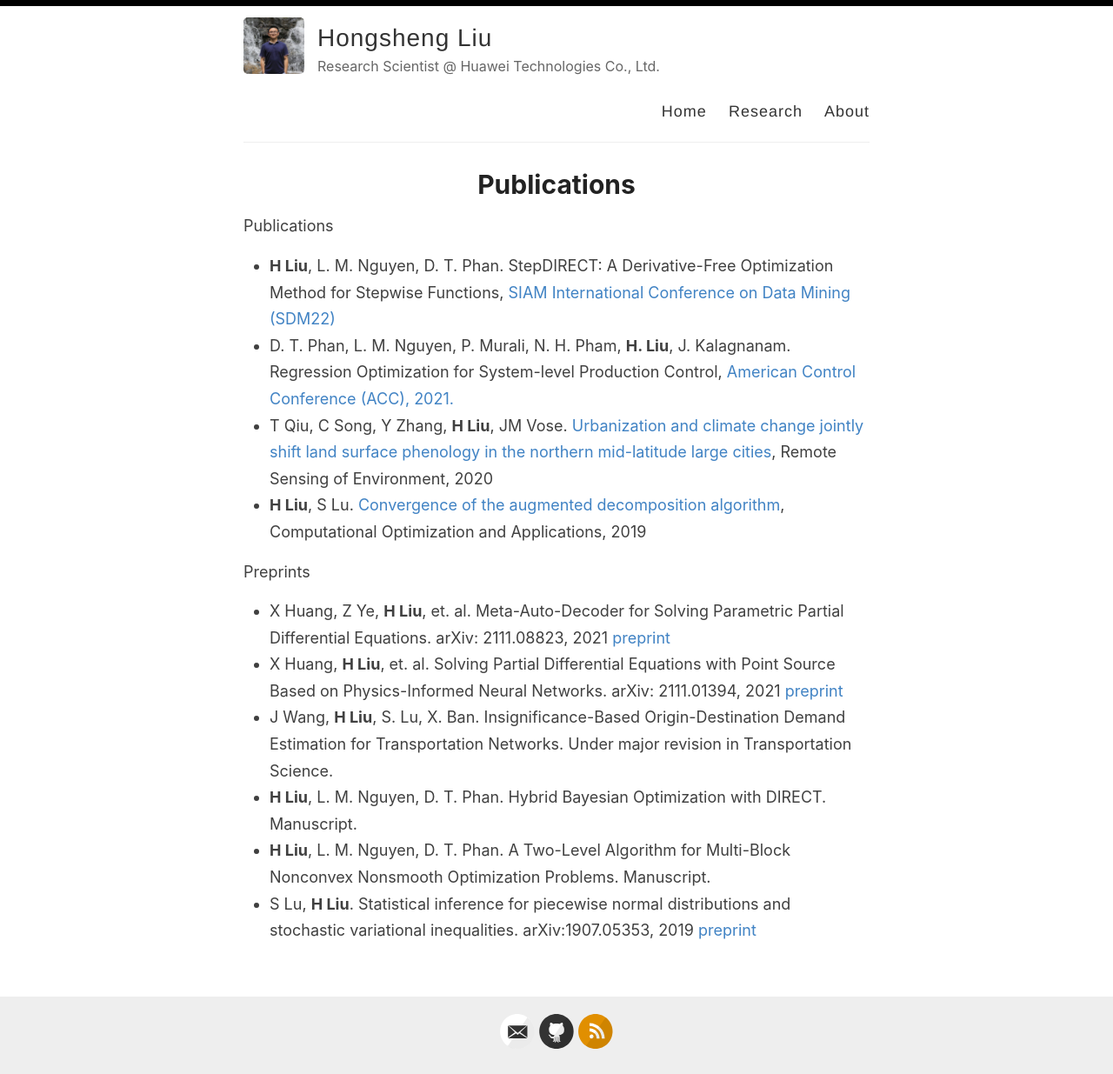
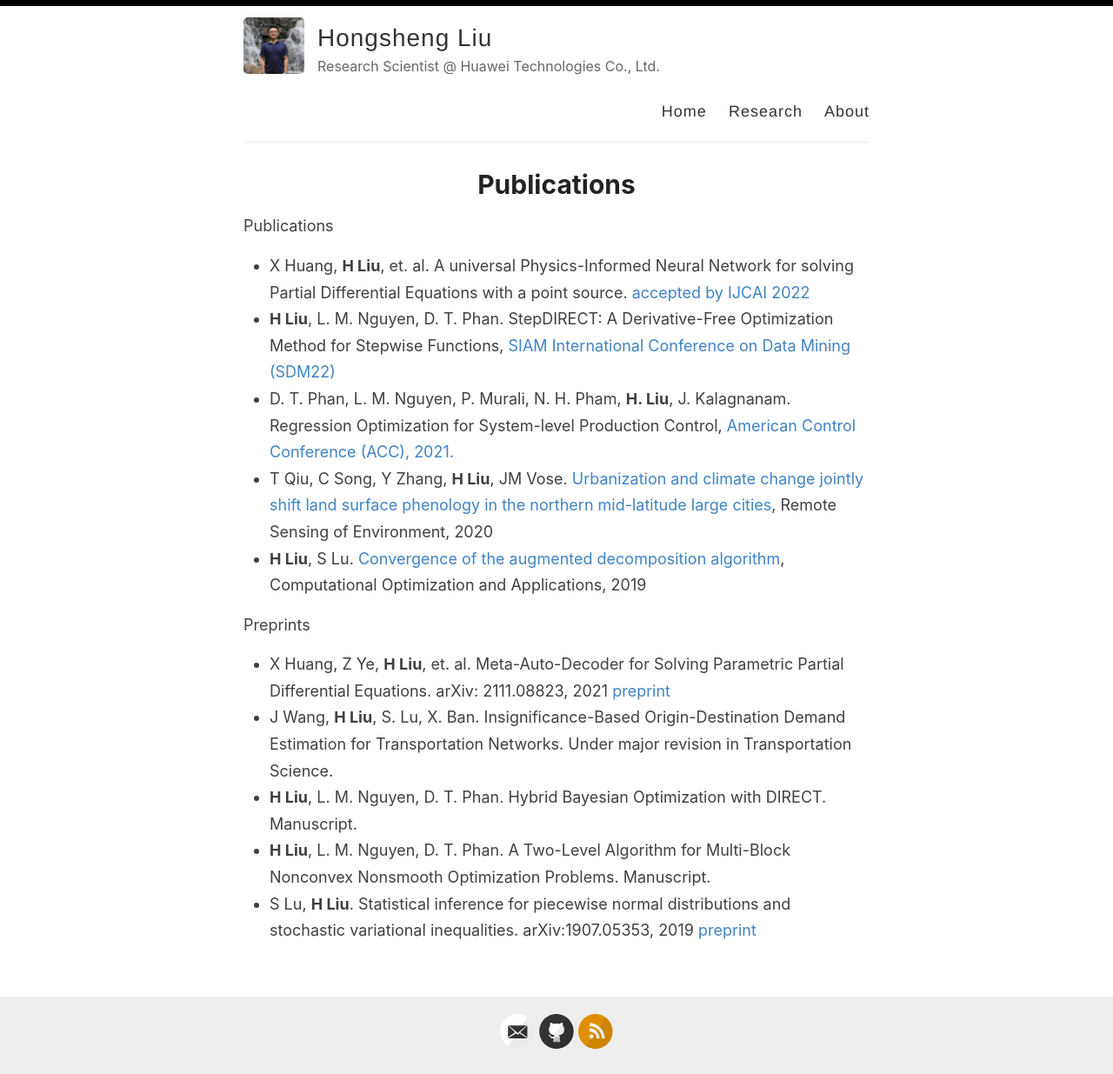
Before and after one commit to hsliuustc/hsliuustc.github.io, a Jekyll site: the page built from _pages/research.md, in a window 1280 px wide. Shown: the whole page at 87% size. Built offline with Jekyll 4.4.1, drawn with Linux system fonts in a browser that asks for light colours.

Commit message:
add ijcai paper

```diff
--- a/_pages/research.md
+++ b/_pages/research.md
@@ -6,6 +6,7 @@ permalink: /Research/
 
 
 Publications
+- X Huang, <strong>H Liu</strong>, et. al. A universal Physics-Informed Neural Network for solving Partial Differential Equations with a point source. [accepted by IJCAI 2022](https://arxiv.org/pdf/2111.01394.pdf)
 - <strong>H Liu</strong>, L. M. Nguyen, D. T. Phan. StepDIRECT: A Derivative-Free Optimization Method for Stepwise Functions, [SIAM International Conference on Data Mining (SDM22)](https://www.siam.org/conferences/cm/conference/sdm22)
 - D. T. Phan, L. M. Nguyen, P. Murali, N. H. Pham, <strong>H. Liu</strong>, J. Kalagnanam. Regression Optimization for System-level Production Control, [American Control Conference (ACC),  2021.](https://acc2021.a2c2.org/)
 - T Qiu, C Song, Y Zhang, <strong>H Liu</strong>, JM Vose.  [Urbanization and climate change jointly shift land surface phenology in the northern mid-latitude large cities](https://www.sciencedirect.com/science/article/abs/pii/S0034425719304961), Remote Sensing of Environment, 2020
@@ -14,7 +15,7 @@ Publications
 
 Preprints
 - X Huang, Z Ye, <strong>H Liu</strong>, et. al. Meta-Auto-Decoder for Solving Parametric Partial Differential Equations. arXiv: 2111.08823, 2021 [preprint](https://arxiv.org/pdf/2111.08823.pdf)
-- X Huang, <strong>H Liu</strong>, et. al. Solving Partial Differential Equations with Point Source Based on Physics-Informed Neural Networks. arXiv: 2111.01394, 2021 [preprint](https://arxiv.org/pdf/2111.01394.pdf)
+<!-- - X Huang, <strong>H Liu</strong>, et. al. Solving Partial Differential Equations with Point Source Based on Physics-Informed Neural Networks. arXiv: 2111.01394, 2021 [preprint](https://arxiv.org/pdf/2111.01394.pdf) -->
 - J Wang, <strong>H Liu</strong>, S. Lu, X. Ban. Insignificance-Based Origin-Destination Demand Estimation for Transportation Networks. Under major revision in Transportation Science.
 - <strong>H Liu</strong>, L. M. Nguyen, D. T. Phan. Hybrid Bayesian Optimization with DIRECT. Manuscript.
 - <strong>H Liu</strong>, L. M. Nguyen, D. T. Phan. A Two-Level Algorithm for Multi-Block Nonconvex Nonsmooth Optimization Problems. Manuscript.
```
